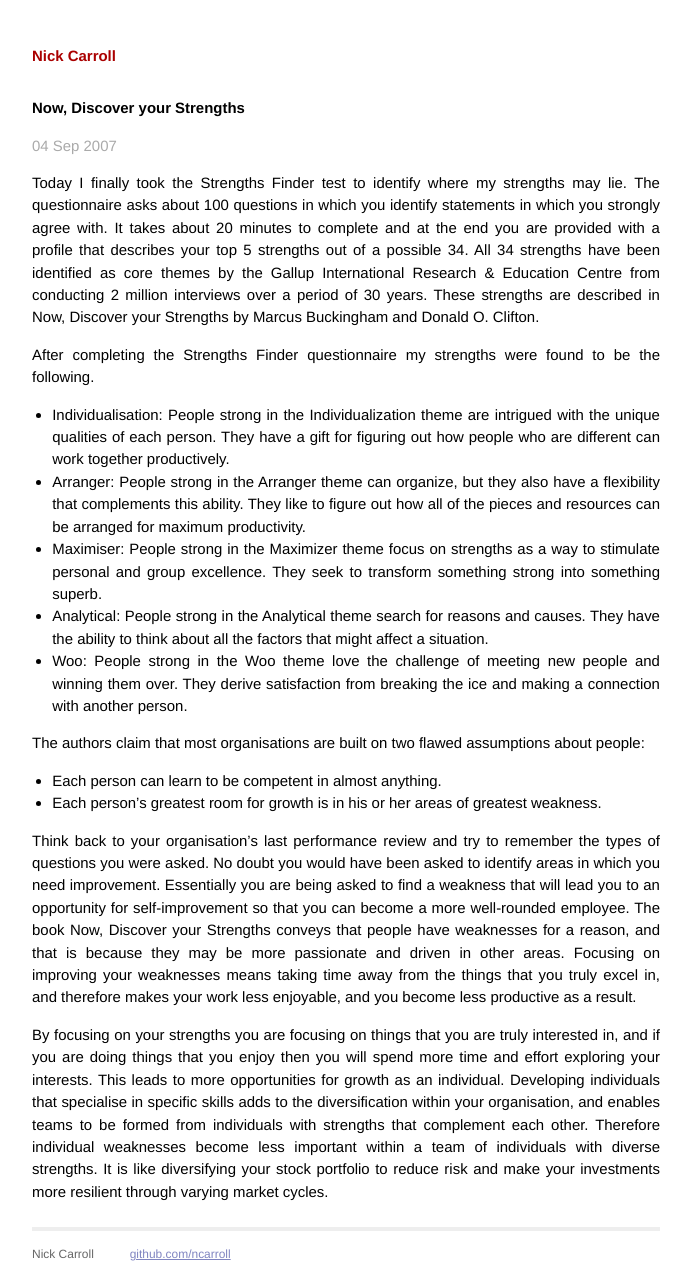
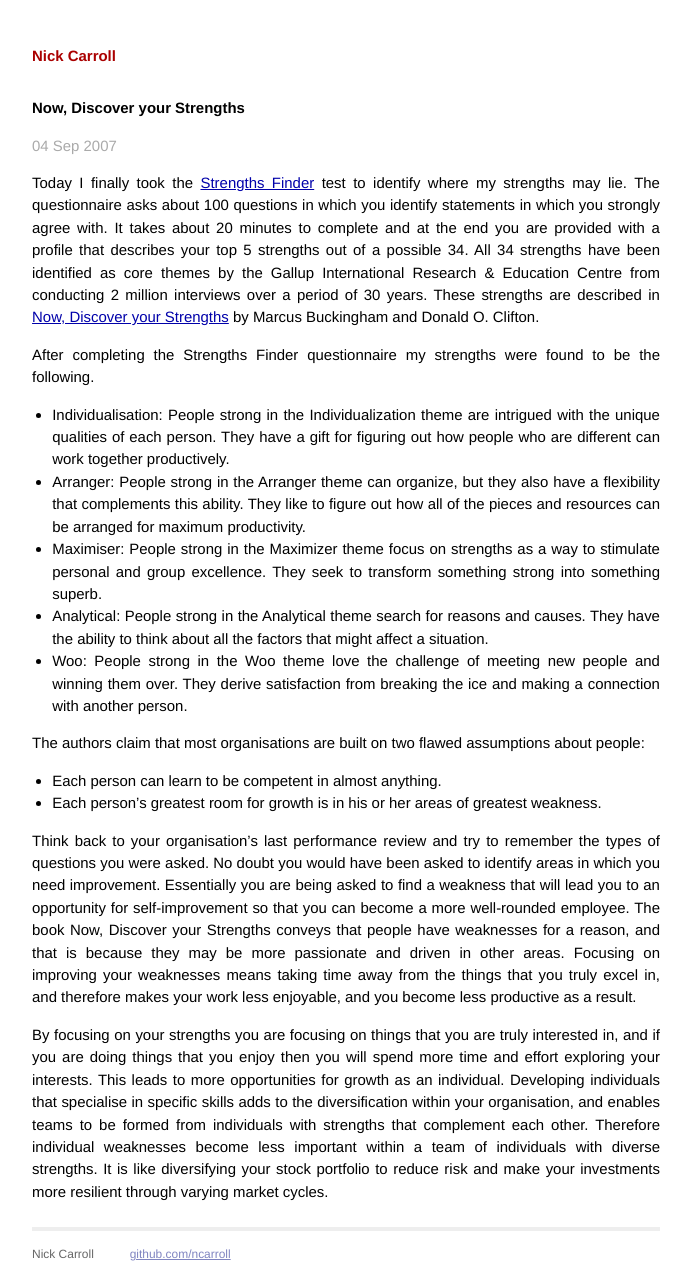
Before and after one commit to ncarroll/ncarroll.github.io, a Jekyll site: the page built from _posts/2007-09-04-now-discover-your-strengths.markdown, in a window 1280 px wide. Shown: the whole page, without its empty margins (294-985 px from the left). Built offline with Jekyll 4.4.1, drawn with Linux system fonts in a browser that asks for light colours; Markdown is read by kramdown in place of the engine named in the settings; part of the change alters nothing that is shown.

Commit message:
Updated link.

```diff
--- a/_posts/2007-09-04-now-discover-your-strengths.markdown
+++ b/_posts/2007-09-04-now-discover-your-strengths.markdown
@@ -4,7 +4,7 @@ title:  "Now, Discover your Strengths"
 date:   2007-09-04 01:00:00
 ---
 
-Today I finally took the Strengths Finder test to identify where my strengths may lie. The questionnaire asks about 100 questions in which you identify statements in which you strongly agree with. It takes about 20 minutes to complete and at the end you are provided with a profile that describes your top 5 strengths out of a possible 34. All 34 strengths have been identified as core themes by the Gallup International Research & Education Centre from conducting 2 million interviews over a period of 30 years. These strengths are described in Now, Discover your Strengths by Marcus Buckingham and Donald O. Clifton.
+Today I finally took the [Strengths Finder](http://www.strengthsfinder.com/) test to identify where my strengths may lie. The questionnaire asks about 100 questions in which you identify statements in which you strongly agree with. It takes about 20 minutes to complete and at the end you are provided with a profile that describes your top 5 strengths out of a possible 34. All 34 strengths have been identified as core themes by the Gallup International Research & Education Centre from conducting 2 million interviews over a period of 30 years. These strengths are described in [Now, Discover your Strengths](http://gmj.gallup.com/book_center/NDYS/default.aspx) by Marcus Buckingham and Donald O. Clifton.
 
 After completing the Strengths Finder questionnaire my strengths were found to be the following.
 
```
